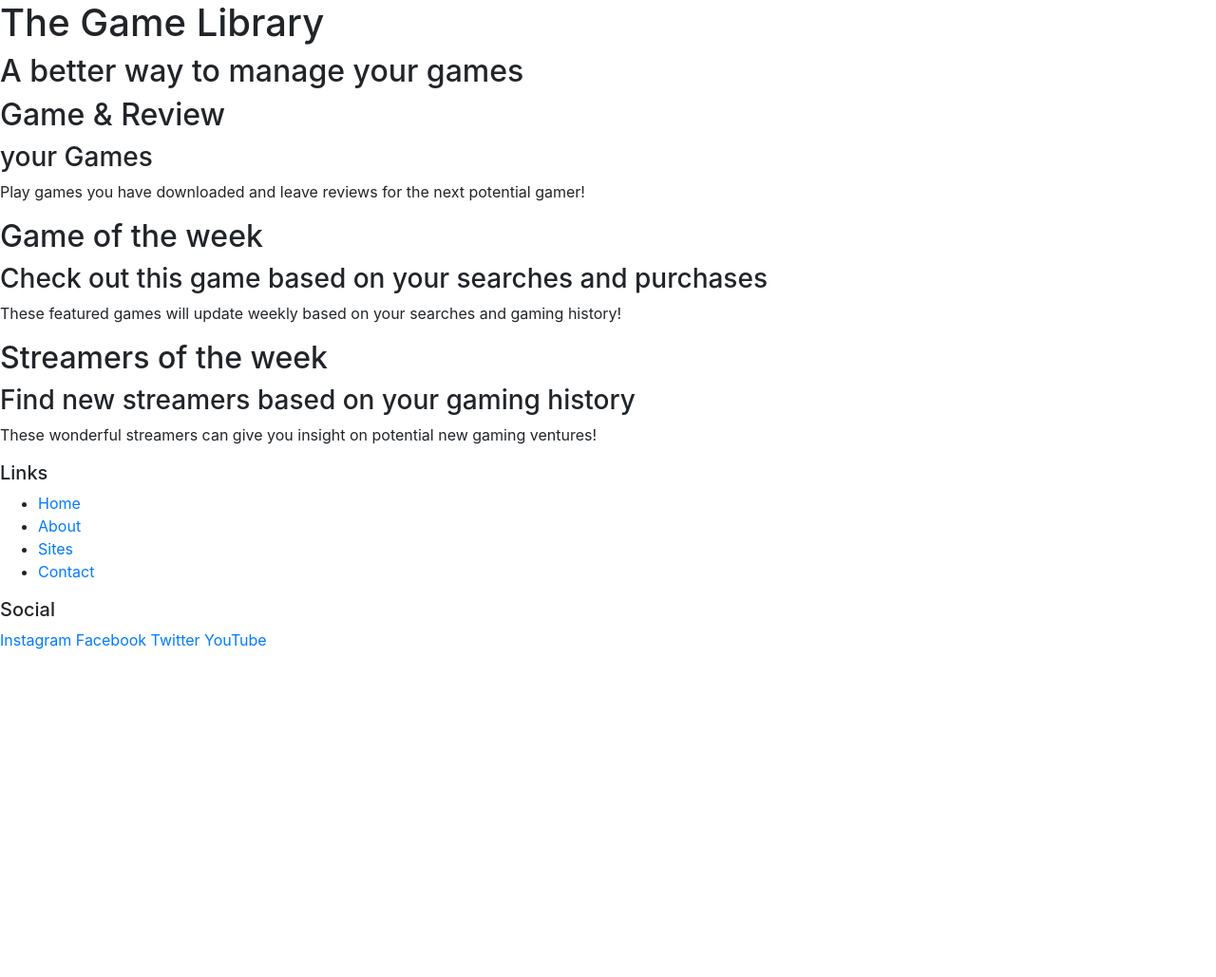
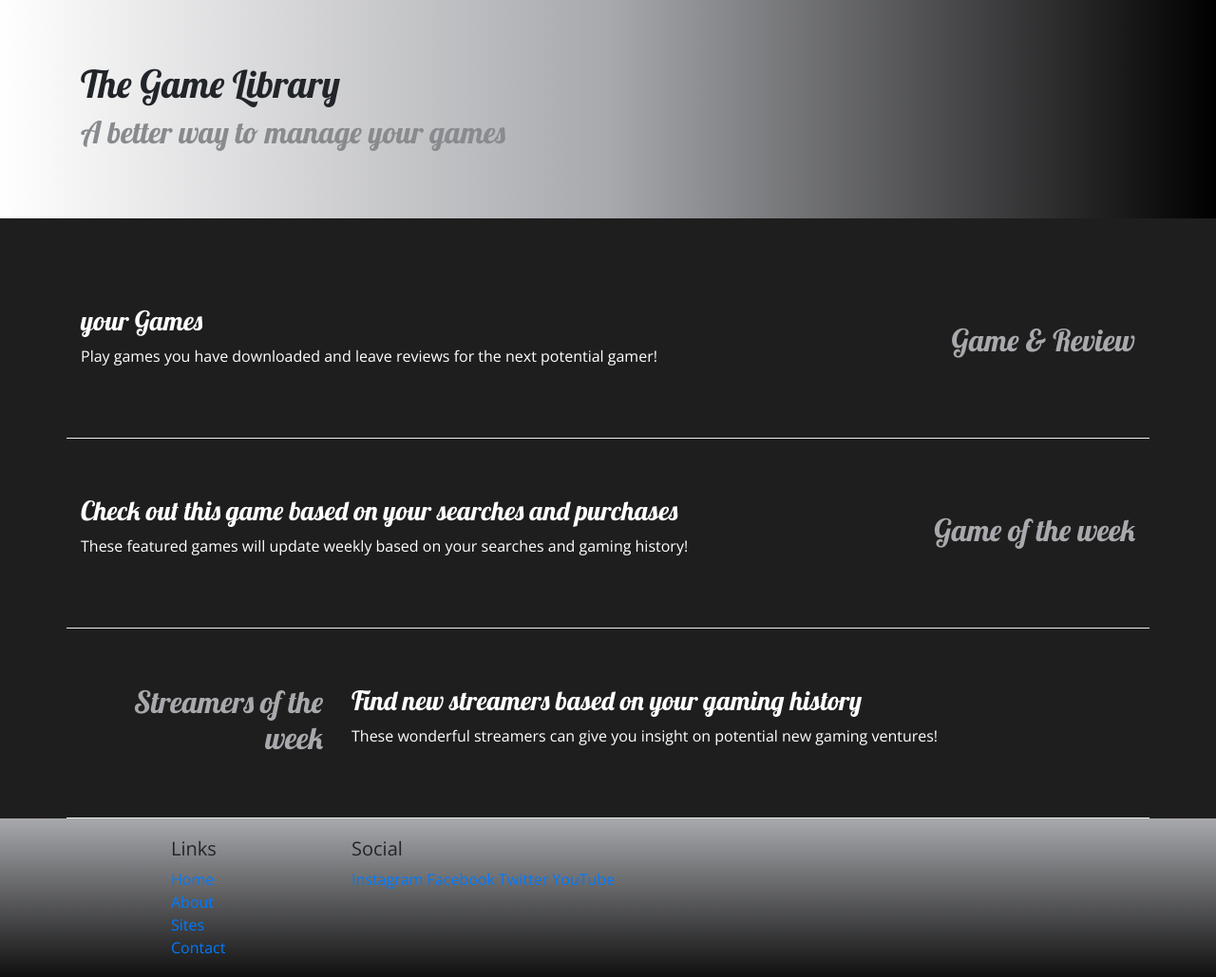
Before and after one commit to SethMoss12/gamingsite, a website: page index.html in a window 1280 px wide. Shown: the top 1029 px of the page at 95% size. Before the commit the page ends 800 px from the top, so only its background shows below. Drawn offline with nearby package versions, Linux system fonts and the light colour scheme.

Commit message:
making custom styles

```diff
--- /dev/null
+++ b/css/styles.css
@@ -0,0 +1,40 @@
+body {
+    font-family: "Open sans", sans-serif;
+    background-color: rgb(31, 30, 30);
+}
+
+h1,
+h2,
+h3,
+h4 {
+    font-family: "Lobster", cursive;
+}
+
+h2 {
+    color: #A8A9AD;
+}
+
+h3,
+p,
+h4 {
+    color: white;
+}
+
+header h2 {
+    color: #888B8D;
+}
+
+footer {
+    background-image: linear-gradient(#A8A9AD, black);
+    padding: 20px 0;
+}
+
+.jumbotron {
+    background-image: linear-gradient(to right, white, #A8A9AD, black);
+}
+
+.row-content {
+    padding: 50px 0;
+    border-bottom: 1px ridge;
+    min-height: 200px;
+}
--- a/index.html
+++ b/index.html
@@ -1,5 +1,6 @@
 <!DOCTYPE html>
 <html lang="en">
+
 <head>
     <meta charset="UTF-8">
     <meta http-equiv="X-UA-Compatible" content="IE=edge">
@@ -7,50 +8,76 @@
 
     <link rel="stylesheet" href="node_modules/bootstrap/dist/css/bootstrap.min.css" />
 
+    <link rel="stylesheet" href="https://fonts.googleapis.com/css?family=Lobster|Open+Sans" />
+    <link rel="stylesheet" href="css/styles.css" />
+
     <title>The Game Library</title>
 </head>
+
 <body>
-    <header>
-        <div>
+    <header class="jumbotron jumbotron-fluid">
+        <div class="container">
+            <div class="row">
+                <div class="col">
                     <h1>The Game Library</h1>
                     <h2>A better way to manage your games</h2>
                 </div>
+            </div>
+        </div>
     </header>
 
-    <div>
-        <h2>Game & Review</h2>
+    <div class="container">
+        <div class="row row-content align-items-center">
+            <div class="col-sm-4 order-sm-last col-md-3">
+                <h2 class="text-sm-right">Game & Review</h2>
+            </div>
+            <div class="col">
                 <h3>your Games</h3>
                 <p>Play games you have downloaded and leave reviews for the next potential gamer!</p>
             </div>
+        </div>
 
-    <div>
-        <h2>Game of the week</h2>
+        <div class="row row-content align-items-center">
+            <div class="col-sm-4 order-sm-last col-md-3">
+                <h2 class="text-sm-right">Game of the week</h2>
+            </div>
+            <div class="col">
                 <h3>Check out this game based on your searches and purchases</h3>
                 <p>These featured games will update weekly based on your searches and gaming history!</p>
             </div>
+        </div>
 
-    <div>
-        <h2>Streamers of the week</h2>
+        <div class="row row-content align-items-center">
+            <div class="col-sm-4 col-md-3">
+                <h2 class="text-sm-right">Streamers of the week</h2>
+            </div>
+            <div class="col">
                 <h3>Find new streamers based on your gaming history</h3>
                 <p>These wonderful streamers can give you insight on potential new gaming ventures!</p>
             </div>
+        </div>
+    </div>
 
     <footer>
-        <div>
+        <div class="container">
+            <div class="row">
+                <div class="col-4 col-sm-2 offset-1">
                     <h5>Links</h5>
-            <ul>
+                    <ul class="list-unstyled">
                         <li><a href="#">Home</a></li>
                         <li><a href="#">About</a></li>
                         <li><a href="#">Sites</a></li>
                         <li><a href="#">Contact</a></li>
                     </ul>
                 </div>
-        <div>
+                <div class="col-6 col-sm-5">
                     <h5>Social</h5>
                     <a href="http://instagram.com/">Instagram</a>
                     <a href="http://facebook.com/">Facebook</a>
                     <a href="http://twitter.com/">Twitter</a>
                     <a href="http://youtube.com/">YouTube</a>
+                </div>
+            </div>
         </div>
     </footer>
 
@@ -58,4 +85,5 @@
     <script src="node_modules/popper.js/dist/umd/popper.min.js"></script>
     <script src="node_modules/bootstrap/dist/js/bootstrap.min.js"></script>
 </body>
+
 </html>
--- a/package.json
+++ b/package.json
@@ -15,7 +15,7 @@
   "author": "",
   "license": "ISC",
   "bugs": {
-    "url": "https://github.com/SethMoss12/gamingsite/issues"
+    "url": "https://github.com/SethMoss12/gamingsite.git"
   },
   "homepage": "https://github.com/SethMoss12/gamingsite#readme",
   "devDependencies": {
```
Lines whose indentation alone changed are shown as unchanged.
